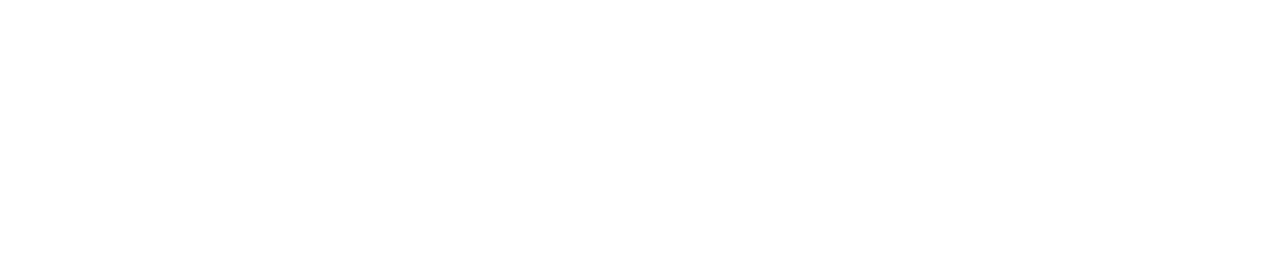
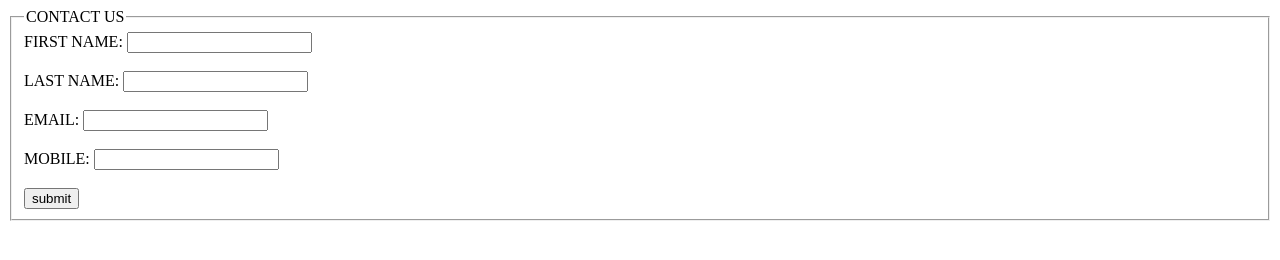
Before and after one commit to 369josef/keralatourism1.html, a plain HTML site: page contact.html in a window 1280 px wide. Drawn offline with Linux system fonts and the light colour scheme.

```diff
--- a/contact.html
+++ b/contact.html
@@ -6,6 +6,22 @@
     <title>Document</title>
 </head>
 <body>
+    <fieldset>
+        <legend>CONTACT US</legend>
+    <FORM ACTION="./SUBMITED.HTML">
+        <LABEL FOR="FNAME">FIRST NAME:</LABEL>
+        <INPUT TYPE="TEXT" ID="FNAME" required><BR><BR>
+        <LABEL FOR="LNAME">LAST NAME:</LABEL>
+        <INPUT TYPE="text" id="LNAME" required><BR><BR>
+
+            <LABLE FOR="EMAIL">EMAIL:</LABLE>
+            <INPUT TYPE="email" ID="EMAIL" REQUIRED PATTER=""> <BR><BR>
+            <LABLE FOR="number">MOBILE:</LABLE>
+            <INPUT TYPE="tel" ID="NUMBER" required maxlength="10"><BR><BR>
+
+            <INPUT TYPE="submit" VALUE="submit">
+            </FIELDSET>
+
 
 </body>
 </html>
```
Also changed, not shown: webpage1.html (+1 -1 lines), tour1.jpg (deleted).
